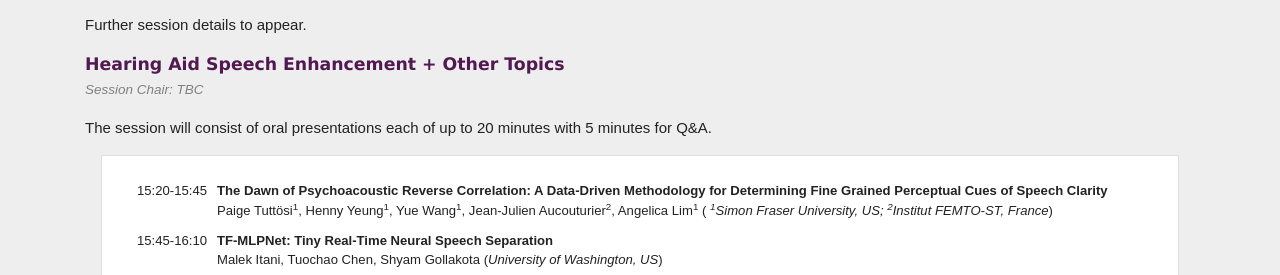
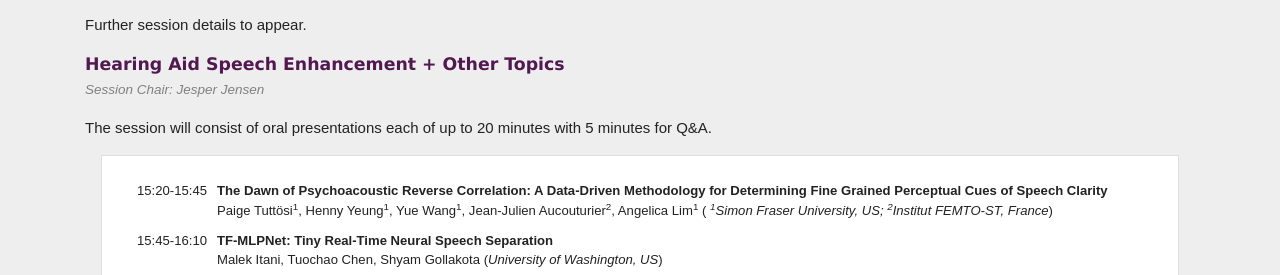
Before and after one commit to claritychallenge/clarity2025-workshop, a Jekyll site: the page built from programme.md, in a window 1280 px wide and 900 px high, scrolled down 2259 px. Shown: the part 178-453 px from the top of the window. Built offline with Jekyll 4.4.1, drawn with Linux system fonts in a browser that asks for light colours.

Commit message:
Added missing session chair

```diff
--- a/programme.md
+++ b/programme.md
@@ -244,7 +244,7 @@ Further session details to appear.
 
 <h1 id="oral2">Hearing Aid Speech Enhancement + Other Topics</h1>
 
-<p style="font-style: italic; color: grey; font-size: 0.9em;">Session Chair: TBC</p>
+<p style="font-style: italic; color: grey; font-size: 0.9em;">Session Chair: Jesper Jensen</p>
 
 The session will consist of oral presentations each of up to 20 minutes with 5 minutes for Q&A.
 
@@ -253,8 +253,6 @@ The session will consist of oral presentations each of up to 20 minutes with 5 m
 
 <table>
 <tbody>
-
-<!--<div style="margin-bottom: 1em;">Session chair: <i>TBC</i></div>-->
 
 <tr><td valign="top" style="margin-right: 5em; padding: 5px;"></td>
 <td valign="top" style="margin-right: 5em; padding: 5px;">15:20-15:45</td><td style="padding: 5px;"><b> The Dawn of Psychoacoustic Reverse Correlation: A Data-Driven Methodology for Determining Fine Grained Perceptual Cues of Speech Clarity
```
